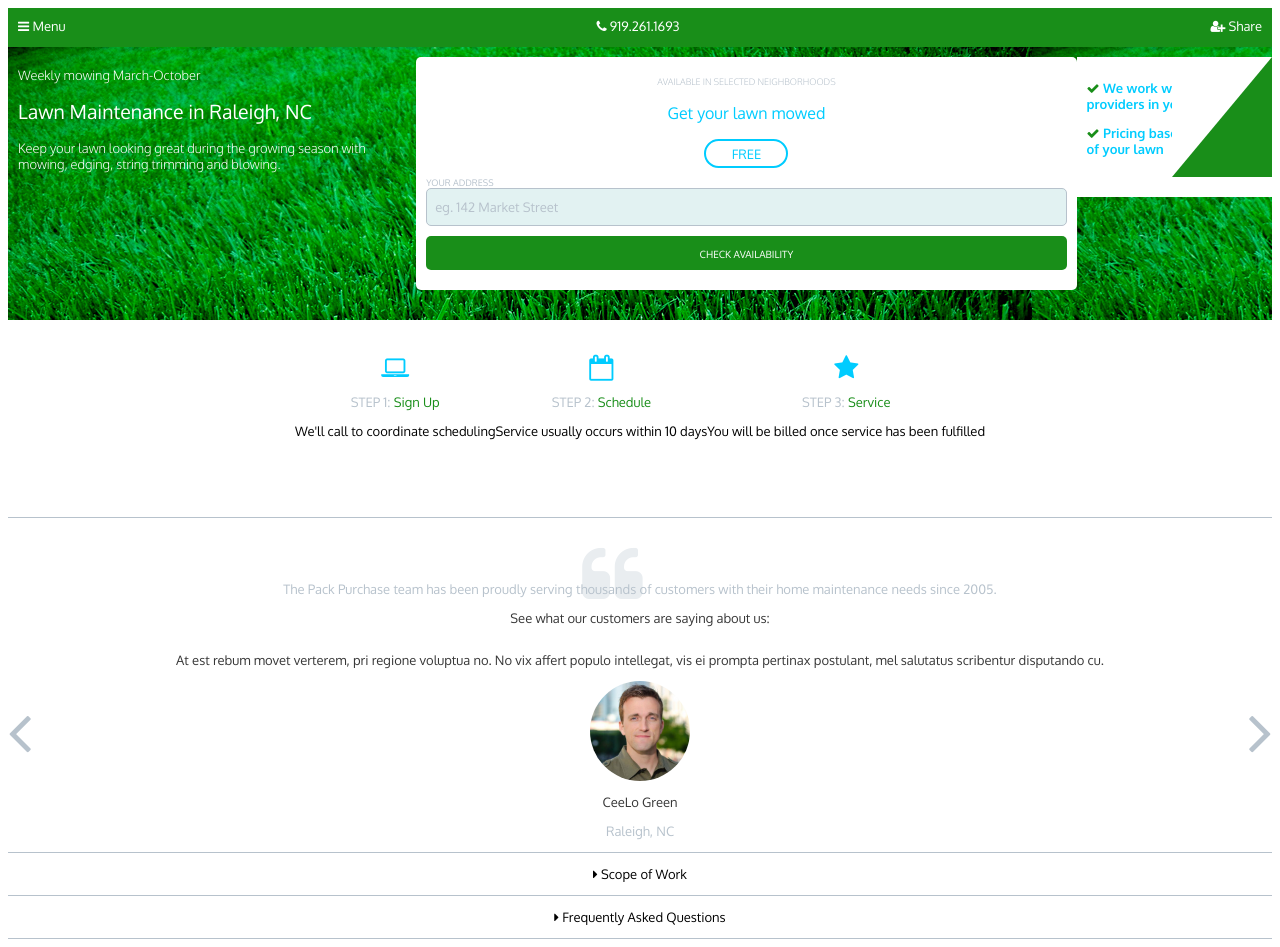
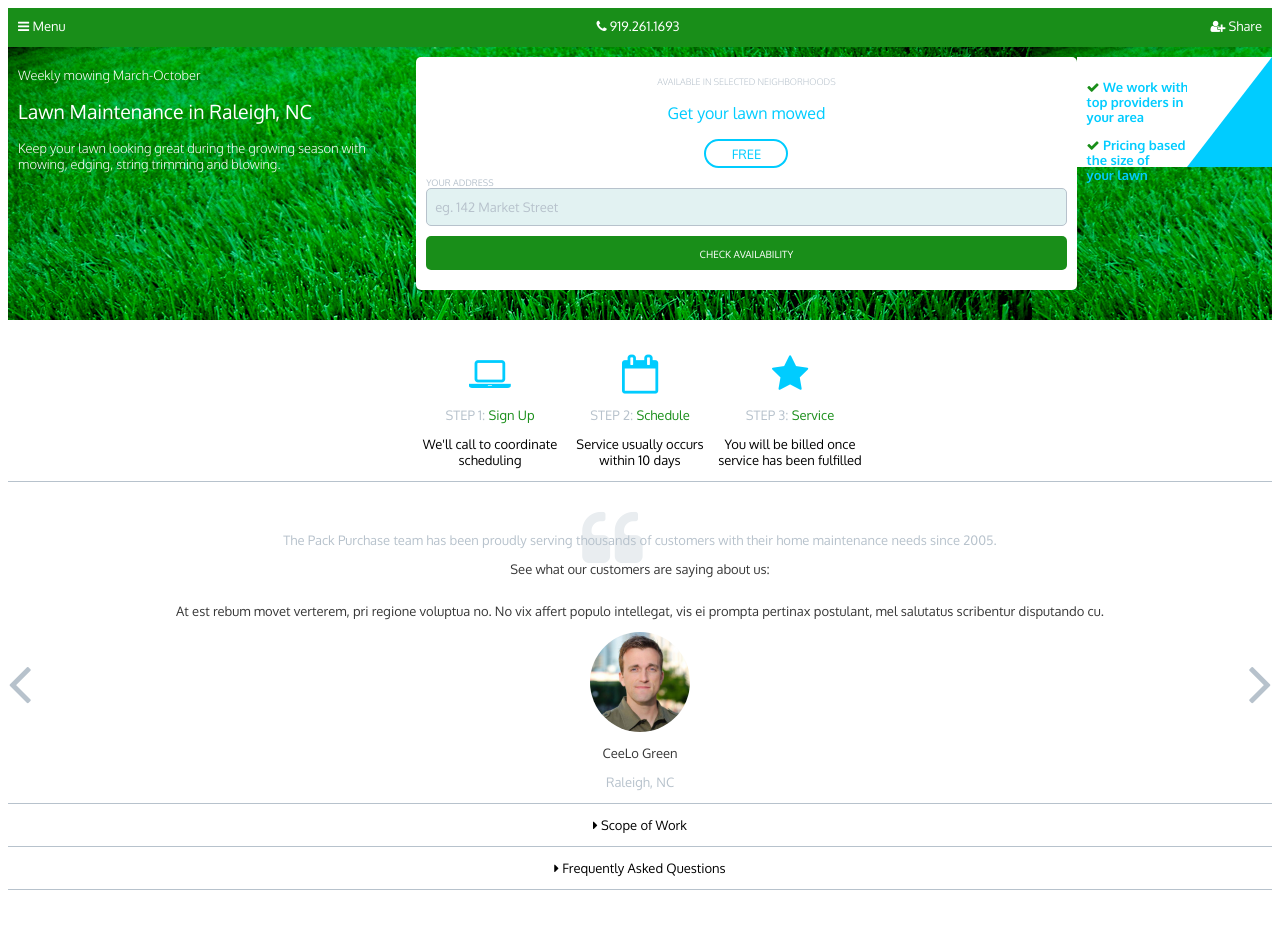
Before and after one commit to BTBaum/pack_purchase, a plain HTML site: page index.html in a window 1280 px wide. After the commit the page ends 898 px from the top, so only its background shows below. Drawn offline with Linux system fonts and the light colour scheme.

Commit message:
Added styles for slant, header, steps and quote

```diff
--- a/index.html
+++ b/index.html
@@ -41,8 +41,8 @@
 					</div>
 				</div>
 				<div class="check-list">
-					<p><i class="fa fa-check"></i>  We work with top providers in your area</p>
-					<p><i class="fa fa-check"></i>  Pricing based on the size of your lawn</p>
+					<p class="list-items"><i class="fa fa-check"></i>  We work with top providers in your area</p>
+					<p class="list-items"><i class="fa fa-check"></i>  Pricing based on the size of <br /> your lawn</p>
 				</div>
 			</div>
 		</div>
@@ -51,17 +51,17 @@
 		<div class="steps">
 			<!-- Steps 1, 2, 3 for pp customers -->
 			<div class="step1">
-				<i class="fa fa-laptop fa-2x"></i>
+				<i class="fa fa-laptop fa-3x"></i>
 				<p><span class="grey">STEP 1:</span> <span class="green">Sign Up</span></p>
 				<p class="step-text">We'll call to coordinate scheduling</p>
 			</div>
 			<div class="step2">
-				<i class="fa fa-calendar-o fa-2x"></i>
+				<i class="fa fa-calendar-o fa-3x"></i>
 				<p><span class="grey">STEP 2:</span> <span class="green">Schedule</span></p>
 				<p class="step-text">Service usually occurs within 10 days</p>
 			</div>
 			<div class="step3">
-				<i class="fa fa-star fa-2x"></i>
+				<i class="fa fa-star fa-3x"></i>
 				<p><span class="grey">STEP 3:</span> <span class="green">Service</span></p>
 				<p class="step-text">You will be billed once service has been fulfilled</p>
 			</div>
--- a/scss/base/_variables.scss
+++ b/scss/base/_variables.scss
@@ -2,7 +2,7 @@
 
 $white			: #FFF;
 $green			: #198E19;
-$blue				: #00CCFF;
+$blue			: #00CCFF;
 $black			: #373737;
 $grey  			: #B7C2CC;
 $white-blue	: #E2F2F2; /* for the text field on free quote div */
--- /dev/null
+++ b/scss/layout/_checklist.scss
@@ -0,0 +1,48 @@
+.check-list {
+	color: $blue;
+	background-color: $white;
+	padding: 10px;
+	font-size: small;
+	font-weight: 700;
+
+	/* Slanted corner */
+	width: 280px;
+
+
+   /*
+   	$pg-bg:             #dcdcdc;
+	$rr-bg:             #232E39;
+	$rr-bg-hover:       darken($rr-bg, 10%);
+
+    $rr-height:         200px;
+	$rr-slant:          100px;
+	$rr-gutter:         1%;
+	$rr-width:          50%;
+	*/
+	position: relative;
+	height: 90px;
+	z-index: 1;
+	float: left;
+	width: 227px + 50px;
+}
+
+/* Add slant */
+.check-list:after,
+.check-list:before {
+	content: "";
+	position: absolute;
+	top: 0;
+	width: 0;
+	height: 0px;
+}
+
+.check-list:after {
+	right: 0;
+	border-left: 85px solid $white;
+	border-bottom: 110px solid;
+}
+
+.list-items {
+	padding-right: 50px;
+	line-height: 15px;
+}
--- a/scss/layout/_header.scss
+++ b/scss/layout/_header.scss
@@ -47,47 +47,3 @@
 		font-weight: 400;
 	}
 }
-
-.check-list {
-	color: $blue;
-	background-color: $white;
-	padding: 10px;
-	font-size: small;
-	font-weight: 700;
-
-	/* Slanted corner */
-	width: 280px;
-
-
-   /*
-   	$pg-bg:             #dcdcdc;
-	$rr-bg:             #232E39;
-	$rr-bg-hover:       darken($rr-bg, 10%);
-
-    $rr-height:         200px;
-	$rr-slant:          100px;
-	$rr-gutter:         1%;
-	$rr-width:          50%;
-	*/
-	position: relative;
-	height: 120px;
-	z-index: 1;
-	float: left;
-	width: 227px + 50px;
-}
-
-	/* Add slant */
-	.check-list:after,
-	.check-list:before {
-		content: "";
-		position: absolute;
-		top: 0;
-		width: 0;
-		height: 0;
-	}
-
-	.check-list:after {
-		right: 0;
-		border-left: 100px solid $white;
-		border-bottom: 120px solid $green;
-	}
--- a/scss/layout/_index.scss
+++ b/scss/layout/_index.scss
@@ -1,5 +1,6 @@
 @import 'media';
 @import 'header';
+@import 'checklist';
 @import 'quote';
 @import 'steps';
 @import 'testimonial';
--- a/scss/layout/_media.scss
+++ b/scss/layout/_media.scss
@@ -9,6 +9,10 @@
 @media all and (min-width: 1030px) {
   .nav {
     flex: none;
+  }
+
+  .phone {
+    justify-content: flex-end;
   }
 
   .header-container,
@@ -27,9 +31,6 @@
     width: 28%;
   }
 
-  .steps {
-  		justify-content: space-between;
-  		padding: 65px;
-  	}
+
 
 }
--- a/scss/layout/_quote.scss
+++ b/scss/layout/_quote.scss
@@ -1,3 +1,4 @@
+
 .quote {
 	display: flex;
 	flex-direction: column;
@@ -72,5 +73,4 @@
 		color: $white;
 		background-color: $green;
 	}
-
 }
--- a/scss/layout/_steps.scss
+++ b/scss/layout/_steps.scss
@@ -12,8 +12,13 @@
 .step2,
 .step3 {
 	display: flex;
-	justify-content: space-around;
 	flex-direction: column;
+	max-width: 150px;
+
+	@media #{$brk-narrow} {
+		padding-left: 90px;
+		justify-content: space-around;
+	}
 }
 
 .grey {
--- a/scss/layout/_testimonial.scss
+++ b/scss/layout/_testimonial.scss
@@ -19,6 +19,7 @@
 	display: flex;
 	justify-content: space-around;
 	flex-direction: row;
+	margin-top: 0px;
 	z-index: 1;
 	text-align: center;
 	color: $grey;
@@ -29,6 +30,7 @@
 	justify-content: space-around;
 	flex-direction: row;
 	z-index: 1;
+	margin-top: 0;
 	text-align: center;
 	color: $black;
 }
```
Also changed, not shown: css/application.css, 1 other file.
